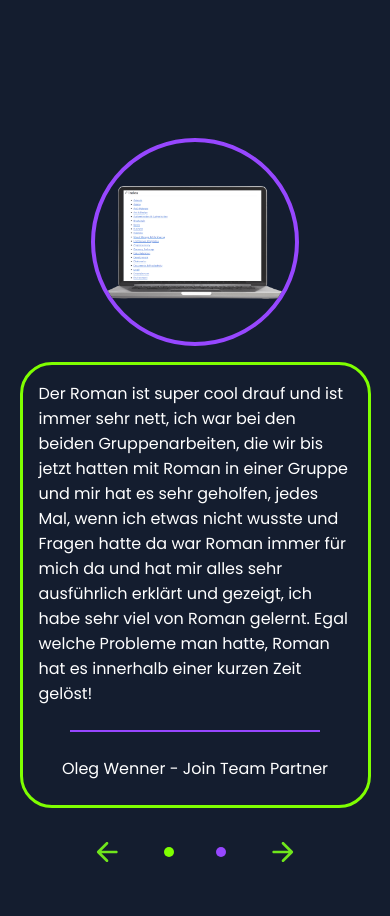
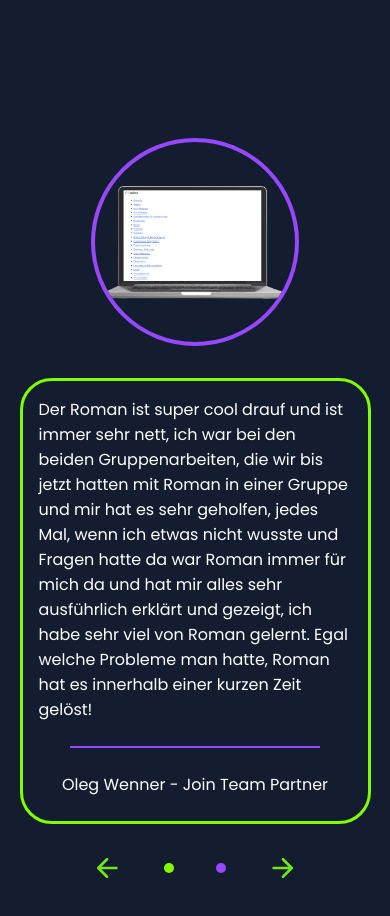
Before and after one commit to Solquarters/portfolio, an Angular app: page / in a window 390 px wide. Shown: the part 5940-6856 px from the top of the page. Built offline with nearby package versions, Linux system fonts and the light colour scheme.

Commit message:
references responsive and 100percent

```diff
--- a/src/app/main-content/d-portfolio/references/references.component.scss
+++ b/src/app/main-content/d-portfolio/references/references.component.scss
@@ -163,7 +163,7 @@
 
 
   @media screen and (max-width: 780px) {
-    .slide {flex-direction: column-reverse;}
+    .slide {flex-direction: column-reverse; gap: 32px}
 
   }
 
--- a/src/app/shared/header/header.component.scss
+++ b/src/app/shared/header/header.component.scss
@@ -97,9 +97,6 @@ user-select: none;
         transition: all 0.3s;
         &:hover{
             color: #70E61C;
-            // text-decoration: underline;
-            // text-underline-offset: 6px;
-            // text-decoration-thickness: 2px;
         }
     }
 
@@ -182,7 +179,7 @@ user-select: none;
 
   .mobile-menu-links {
     position: absolute;
-    top: 84px;
+    top: 81px;
     right: 0px;
     width: 100%;
   }
```
